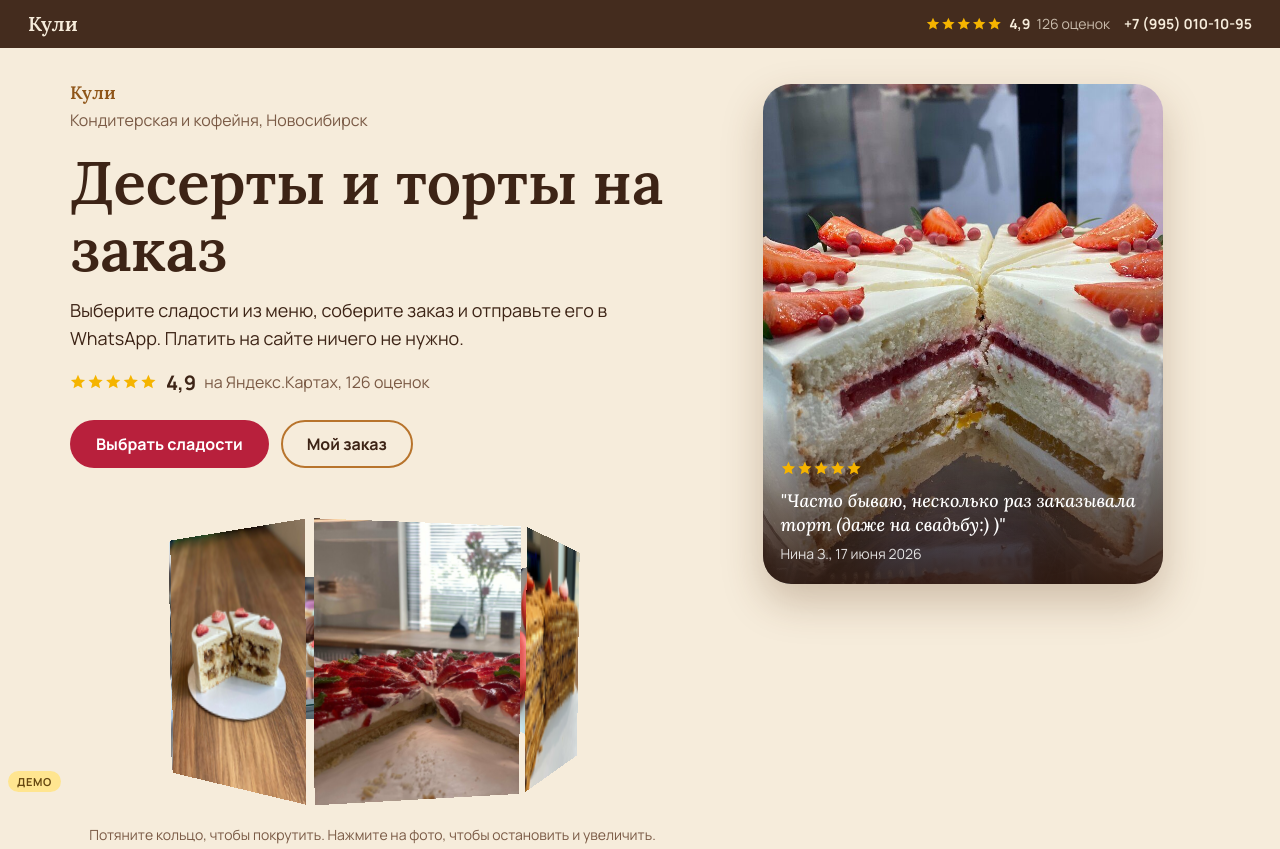
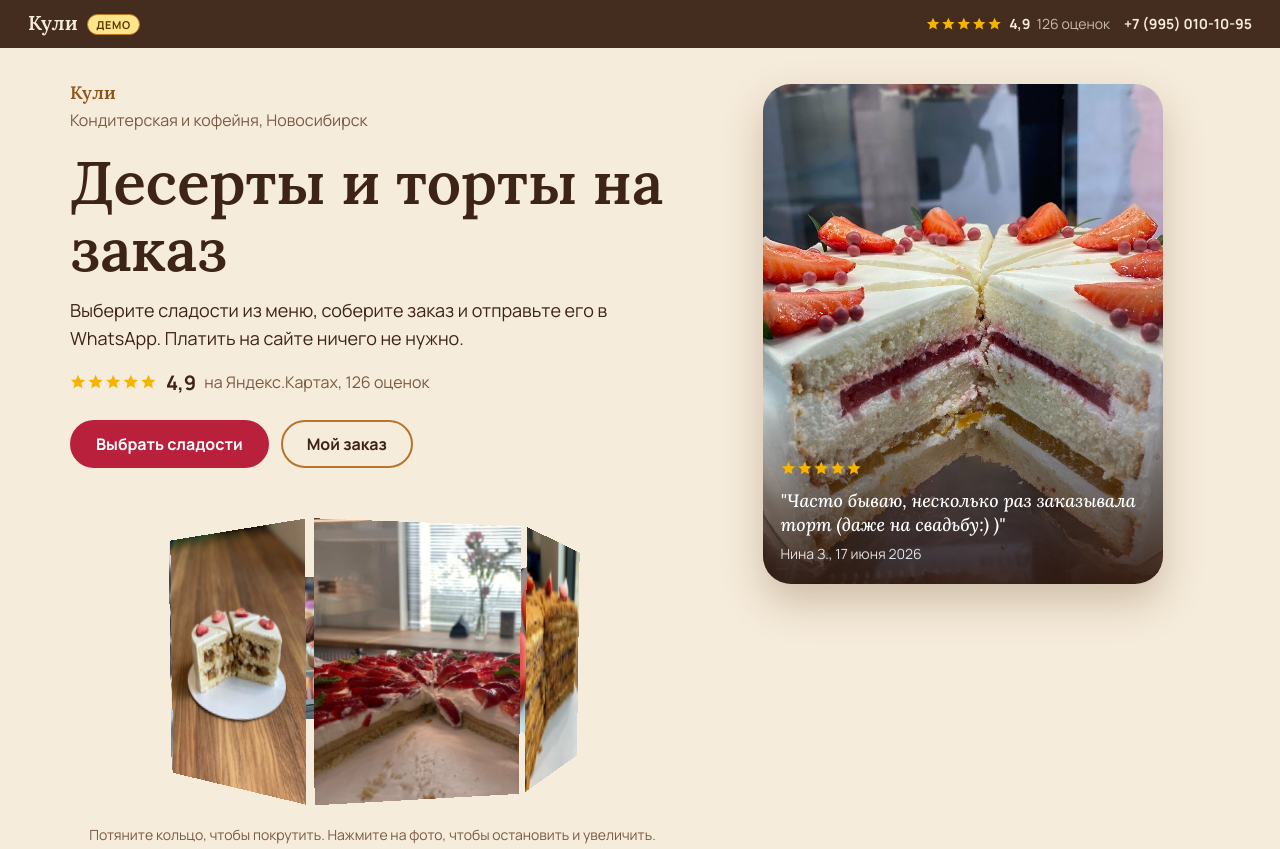
Before and after one commit to matros-SMG/kuli-nsk, a plain HTML site: page index.html in a window 1280 px wide. Shown: the top 849 px of the page. Drawn offline with nearby package versions, Linux system fonts and the light colour scheme.

Commit message:
Плашка Демо в верхней панели

```diff
--- a/index.html
+++ b/index.html
@@ -17,11 +17,11 @@
   <link rel="preconnect" href="https://fonts.googleapis.com">
   <link rel="preconnect" href="https://fonts.gstatic.com" crossorigin>
   <link href="https://fonts.googleapis.com/css2?family=Lora:ital,wght@0,500;0,600;1,500&family=Manrope:wght@400;600;700&display=swap&subset=cyrillic" rel="stylesheet">
-  <link rel="stylesheet" href="style.css">
+  <link rel="stylesheet" href="style.css?v=2">
 </head>
 <body>
   <div class="topbar">
-    <a class="topbar__brand" href="#top">Кули</a>
+    <a class="topbar__brand" href="#top">Кули<span class="demo-badge">Демо</span></a>
     <a class="topbar__rate" href="#reviews" aria-label="Рейтинг 4,9 на Яндекс.Картах">
       <span class="stars" aria-hidden="true"></span><b>4,9</b><span class="topbar__cnt">126 оценок</span>
     </a>
@@ -159,7 +159,6 @@
     <span id="cartbarText">Заказ: 0 руб.</span>
     <a class="btn btn--primary btn--sm" href="#order">Оформить</a>
   </div>
-  <span class="demo-badge">Демо</span>
 
   <div class="lb" id="lb" hidden role="dialog" aria-modal="true" aria-label="Просмотр фото">
     <button class="lb__btn lb__close" id="lbClose" type="button" aria-label="Закрыть">
--- a/style.css
+++ b/style.css
@@ -160,7 +160,7 @@ h2 { font-size: clamp(28px, 5vw, 40px); }
 /* floating bar + demo badge */
 .cartbar { position: fixed; z-index: 60; left: 50%; bottom: 14px; transform: translateX(-50%); display: flex; align-items: center; gap: 14px;
   background: var(--ink); color: #fff; border-radius: 999px; padding: 6px 8px 6px 20px; box-shadow: 0 8px 24px rgba(0, 0, 0, .3); font-weight: 700; white-space: nowrap; max-width: calc(100vw - 24px); }
-.demo-badge { position: fixed; z-index: 70; left: 8px; bottom: 8px; background: #ffe48a; color: #5a3a00; font: 700 11px/1 var(--sans); padding: 5px 9px; border-radius: 999px; letter-spacing: .06em; text-transform: uppercase; pointer-events: none; opacity: .92; }
+.demo-badge { display: inline-block; margin-left: .6rem; padding: 2px 8px; border: 1px solid #b8791f; border-radius: 999px; background: #ffe48a; color: #5a3a00; font: 700 .68rem/1.4 var(--sans); letter-spacing: .06em; text-transform: uppercase; vertical-align: middle; position: static; pointer-events: none; }
 
 /* lightbox */
 .lb { position: fixed; inset: 0; z-index: 100; background: rgba(30, 14, 6, .93); display: flex; flex-direction: column; align-items: center; justify-content: center; }
```
